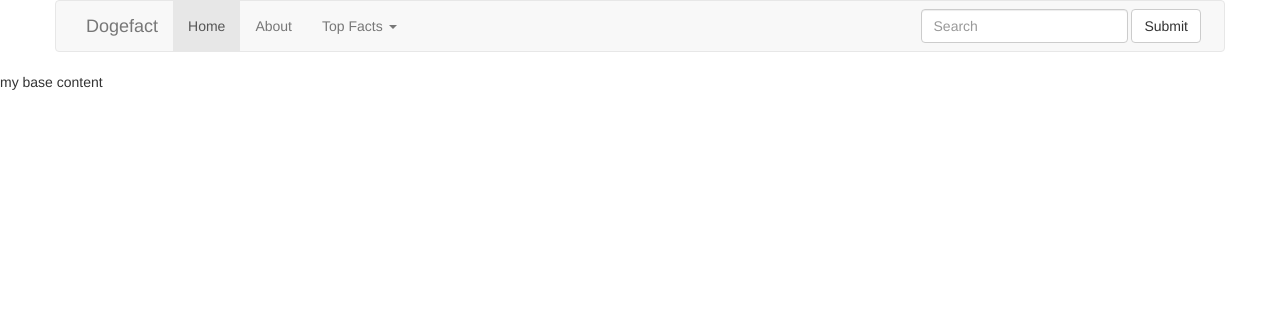
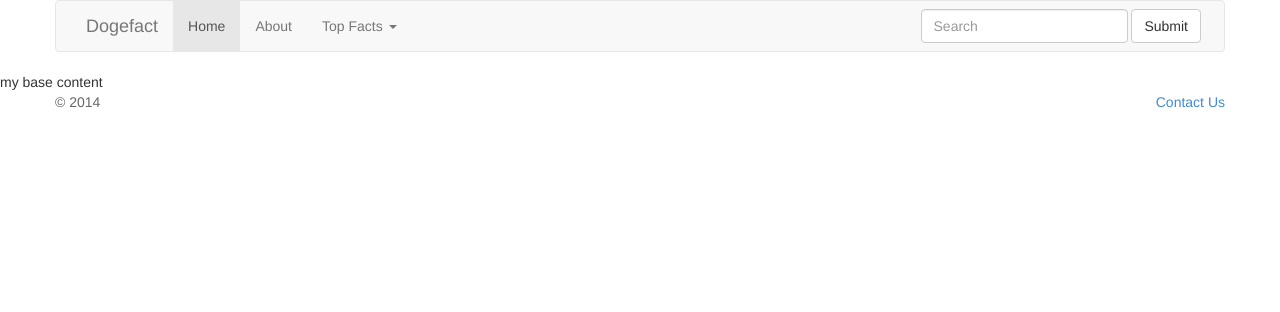
Before and after one commit to greyshi/dogefact, a Django app: template dogeapp/templates/base.html in a window 1280 px wide. Shown: the top 312 px of the page. Run offline with Django 3.2, Linux system fonts and the light colour scheme; the template is opened without the code that fills it, so the values that code supplies are empty; parts of the project's set-up code (start-up, migrations or seed data) failed here and were passed over; some libraries are stand-ins or nearby versions.

Commit message:
Added a footer

```diff
--- a/dogeapp/templates/base.html
+++ b/dogeapp/templates/base.html
@@ -50,12 +50,21 @@
             <button type="submit" class="btn btn-default">Submit</button>
           </form>
         </div><!-- /.navbar-collapse -->
+      </div>
     </div><!-- /.container-fluid -->
   </nav>
 
   {% block content %}
     my base content
   {% endblock content %}
+
+  <footer class="container">
+    <span style="color: #666666; margin-left: -15px; padding-bottom: 15px">&copy; <script>document.write(new Date().getFullYear())</script></span>
+    <span class="pull-right" style="margin-right: -15px; padding-bottom: 15px">
+      <a href="mailto:agreyshi@gmail.com">Contact Us</a>
+    </span>
+
+  </footer>
 </body>
 
 </html>
```
Lines whose indentation alone changed are shown as unchanged.
